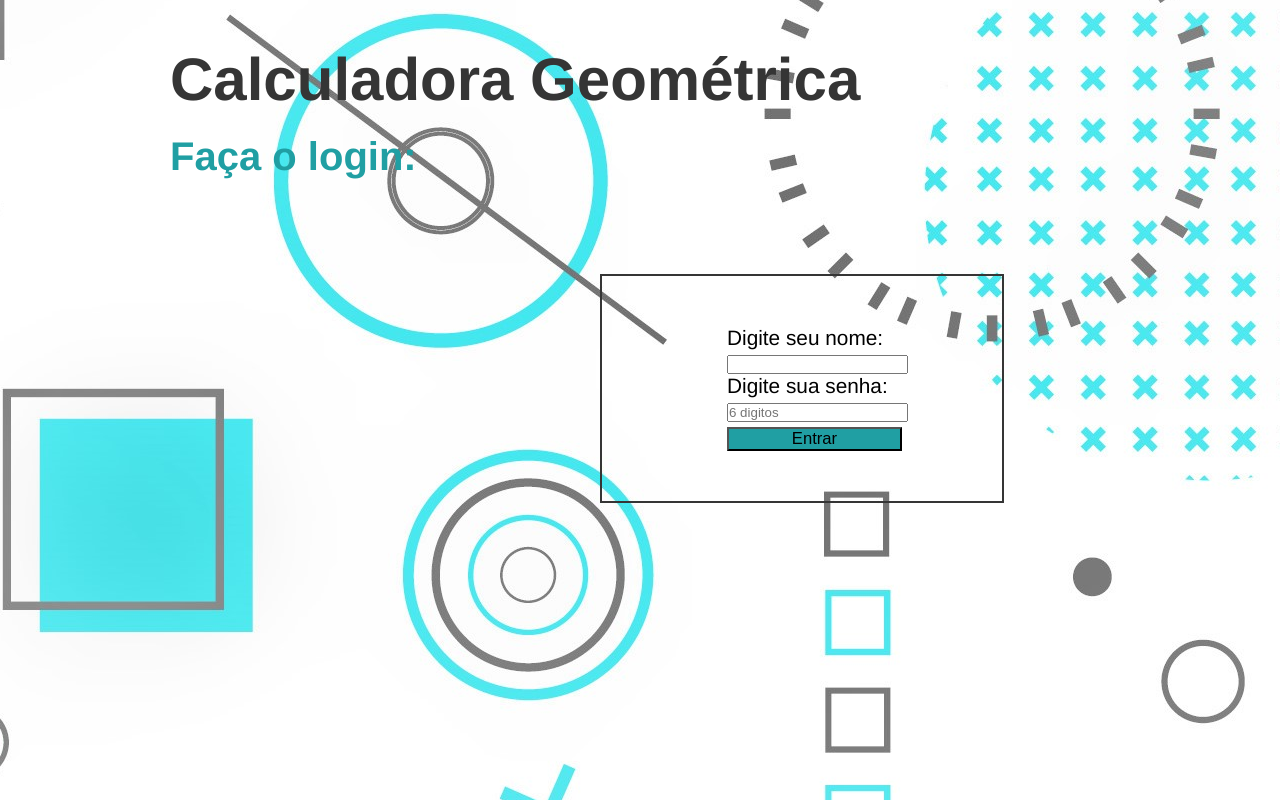
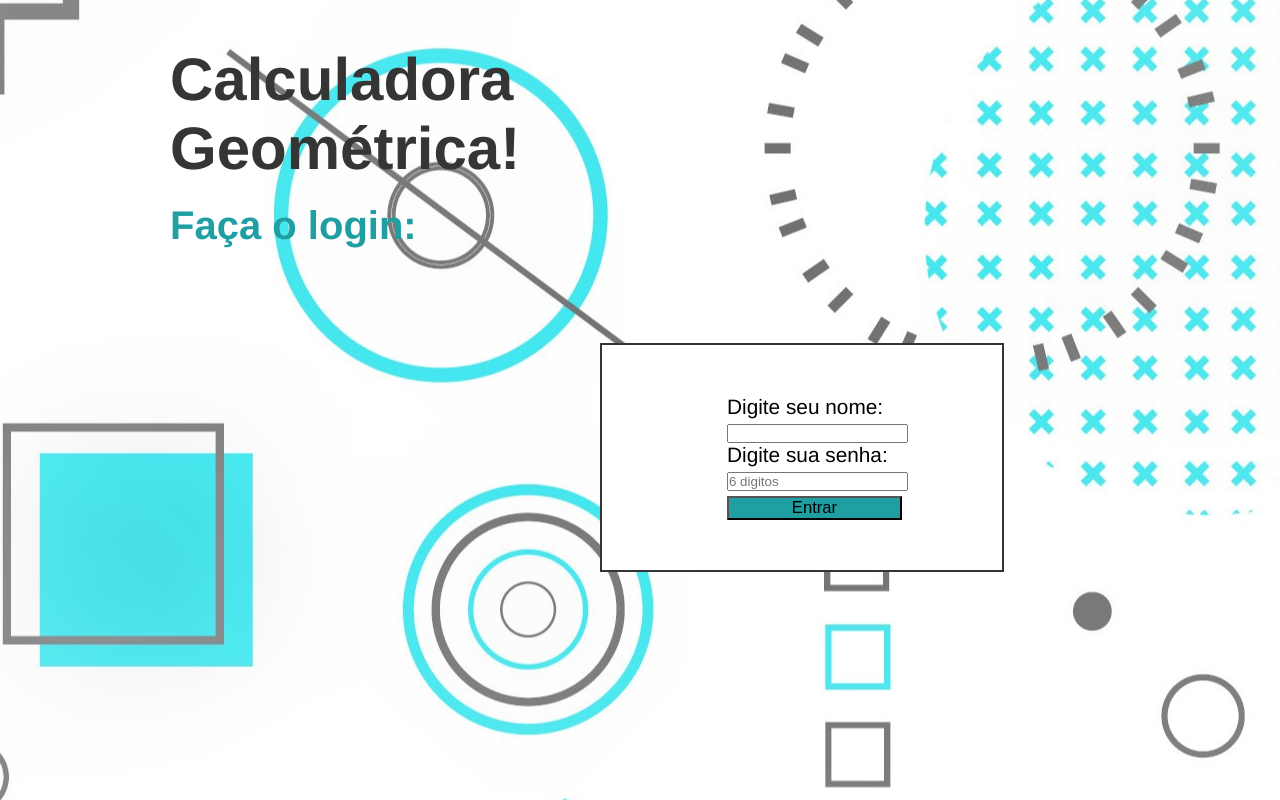
Before and after one commit to DultraB/Calculadora-Geometrica, a plain HTML site: page calc_html/index.html in a window 1280 px wide. Drawn offline with Linux system fonts and the light colour scheme.

Commit message:
Alterado index

```diff
--- a/calc_html/index.html
+++ b/calc_html/index.html
@@ -8,7 +8,7 @@
     </head>
     <body class="pag-index">
         <div class="titulo">
-            <h1>Calculadora Geométrica</h1>
+            <h1>Calculadora Geométrica!</h1>
             <h3>Faça o login:</h3>
         </div>
         <div class="area-login">
--- a/css/estilo.css
+++ b/css/estilo.css
@@ -28,6 +28,7 @@ h3{
     width: 300px;
     padding: 50px;
     margin:75px 600px;
+    background: white;
 }
 .form{
    float: center;
```
